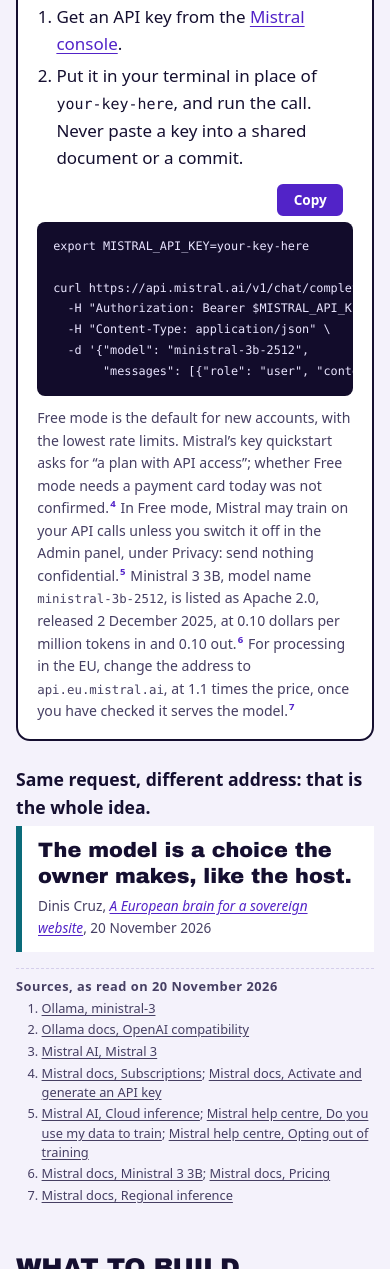
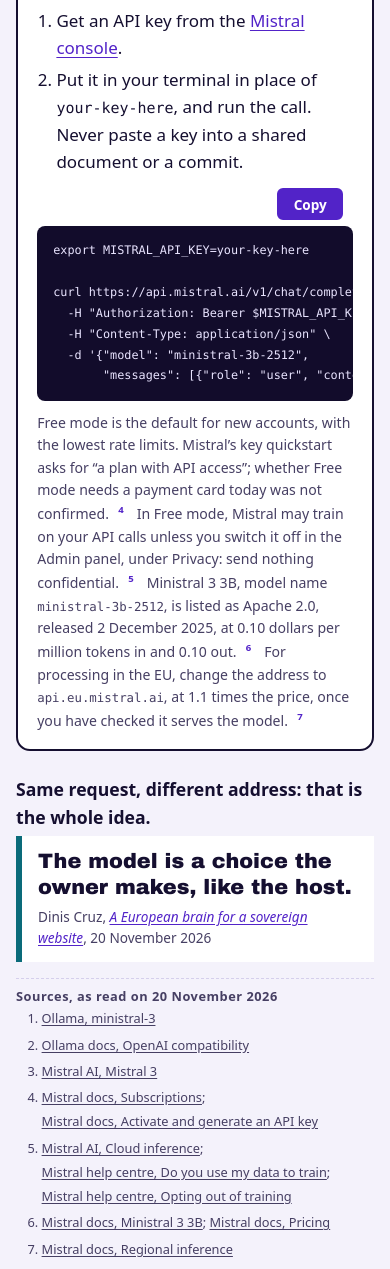
Before and after one commit to SovereignWebsite/Site__Provider__Mistral, a plain HTML site: page site/index.html in a window 390 px wide. Shown: the part 3213-4482 px from the top of the page. Drawn offline with Linux system fonts and the light colour scheme.

Commit message:
conductor.mistral: 24px footnote targets; code scrolls in its box on phones
design.b.rounds round 2 items 1 (WCAG 2.5.8 target size on designs 1 and 2)
and 2 (design 3's request was clipped at 390px). axe clean at 390px on
home and designs 1 to 3.

Agent: conductor.mistral@SovereignWebsite.dinis
Claude-Session: https://claude.ai/code/session_01Kw9UwFkZvAwG1yRZJhexqX
Co-Authored-By: Claude Opus 5.5 <noreply@anthropic.com>

```diff
--- a/site/assets/css/base.css
+++ b/site/assets/css/base.css
@@ -123,3 +123,8 @@ pre{white-space:pre-wrap;overflow-wrap:anywhere;margin:0}
 .ag-list p{margin:0 0 .4rem;font-size:.93rem}
 .ag-extra{color:var(--muted)}
 .soon{display:inline-block;font:700 .72rem/1.4 var(--font);letter-spacing:.06em;text-transform:uppercase;padding:.1rem .45rem;border-radius:999px;border:1px solid var(--muted);color:var(--muted);vertical-align:middle}
+/* Design round 2 (design.b.rounds, 20 Nov 2026): footnote markers and their back-links meet the 24px target size (WCAG 2.5.8); code scrolls inside its box on phones. */
+.fn{display:inline-block;min-width:24px;min-height:24px;text-align:center;line-height:24px}
+[id^="fn-"] > a{display:inline-block;min-width:24px;min-height:24px;text-align:center}
+.codebox{max-width:100%;min-width:0}
+.c-code,.c-code > *{min-width:0;max-width:100%}
```
